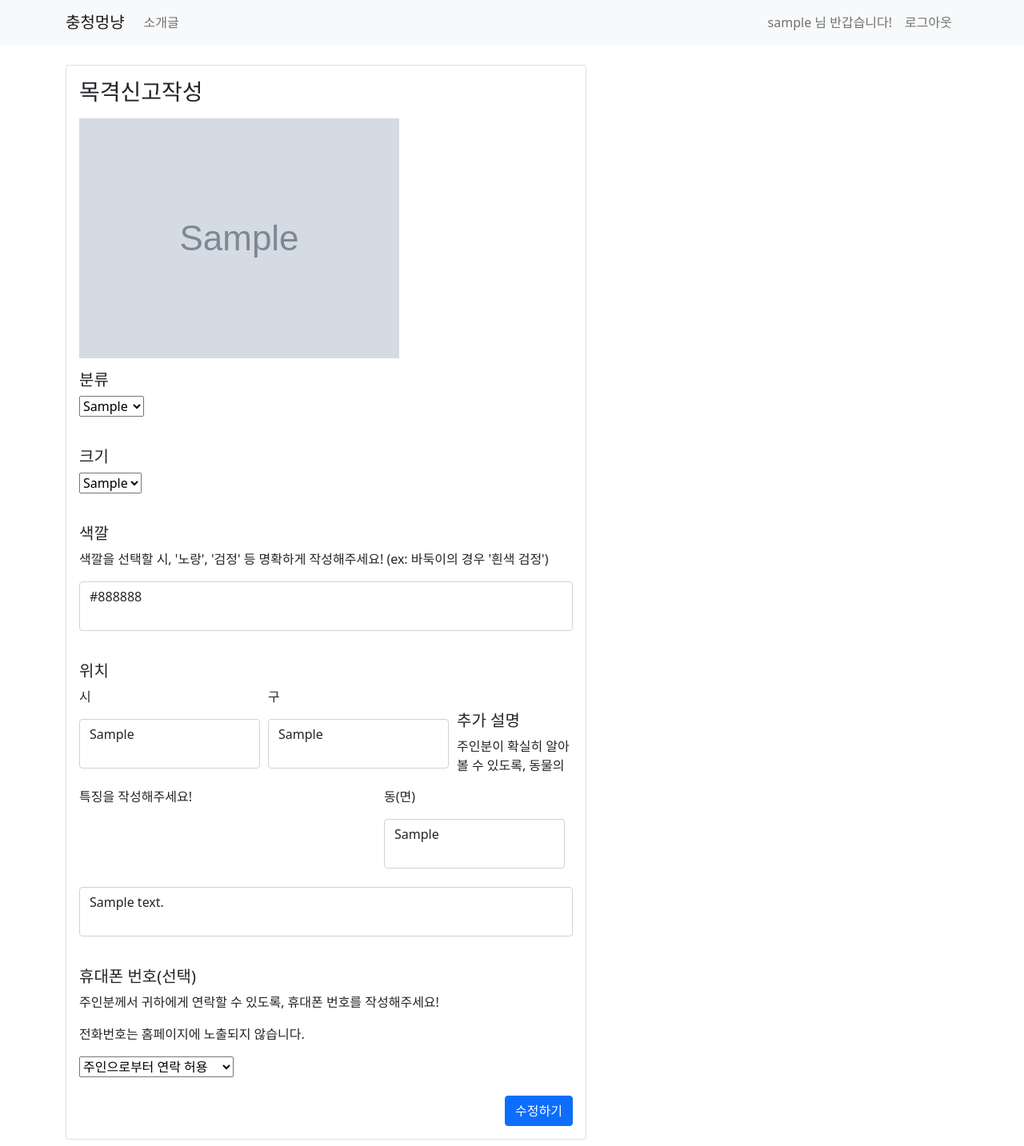
After one commit to mynameis-sohee/Animal-Project_Updated, a Django app: page /found/edit/1 in a window 1280 px wide. The commit adds this page. Shown: the whole page at 80% size. Run offline with Django 3.2, Linux system fonts and the light colour scheme; a user stored in the database is signed in; tables that the repository leaves empty hold one stand-in row (values such as "Sample post"); grey boxes marked "Sample" are stand-in pictures.

Commit message:
게시물 업데이트 기능 추가 구현

```diff
--- a/found/urls.py
+++ b/found/urls.py
@@ -12,5 +12,6 @@ from django.conf import settings
 urlpatterns = [
     path('found/', views.found, name='found'),
     path('found/delete/<int:id>', views.delete_tweet, name='delete_tweet'),
+    path('found/edit/<int:id>', views.edit_tweet, name='edit_tweet'),
     path('found/<int:id>', views.detail_tweet, name='detail_tweet'),
 ]
--- a/found/views.py
+++ b/found/views.py
@@ -43,7 +43,7 @@ def found(request):
             if request.POST.get('my-phone_num') == 'yes':
                 my_tweet.phone_num = user.phone_num
             else:
-                my_tweet.phone_num = request.POST.get('my-phone', '')
+                my_tweet.phone_num = 'no'
             my_tweet.image = request.FILES['my-image']
 
             my_tweet.save()
@@ -53,11 +53,16 @@ def found(request):
 
 @login_required
 def delete_tweet(request, id):
+    user = request.user
+    my_tweet = TweetFoundModel.objects.get(id=id)
     if request.method == 'GET':
-        my_tweet = TweetFoundModel.objects.get(id=id)
-        my_tweet.delete()
-        messages.info(request, 'Three credits remain in your account.')
-        return redirect('/found')
+        if my_tweet.author == user:
+            my_tweet.delete()
+            messages.info(request, 'Three credits remain in your account.')
+            return redirect('/found')
+        else:
+            print('권한없음')
+            return redirect('/found')
 
 
 @login_required
@@ -68,13 +73,13 @@ def detail_tweet(request, id):
         return render(request,'found/found_detail.html', {'tweet':tweet})
 
     elif request.method == 'POST':
-        sid = "ncp:sms:kr:보안:phone_number"
-        sms_uri = "/sms/v2/services/ncp:sms:kr:보안:phone_number/messages"
-        sms_url = "https://sens.apigw.ntruss.com/sms/v2/services/ncp:sms:kr:보안:phone_number/messages"
-        sec_key = "{보안}"
+        sid = "n"
+        sms_uri = "n"
+        sms_url = "n"
+        sec_key = "{n}"
 
-        acc_key_id = "보안"
-        acc_sec_key = b'보안'
+        acc_key_id = "n"
+        acc_sec_key = b'n'
 
         stime = int(float(time.time()) * 1000)
 
@@ -83,7 +88,7 @@ def detail_tweet(request, id):
         digest = hmac.new(acc_sec_key, msg=hash_str.encode('utf-8'), digestmod=hashlib.sha256).digest()
         d_hash = base64.b64encode(digest).decode()
 
-        from_no = "보안"
+        from_no = "n"
 
         # 로그인 유저(주인 추정) 번호 - 특수기호 제거
         user_no = "{}".format(''.join(char for char in user.phone_num if char.isalnum()))
@@ -113,3 +118,26 @@ def detail_tweet(request, id):
         tweet = TweetFoundModel.objects.get(id=id)
 
         return render(request,'found/found_detail.html', {'tweet':tweet})
+
+
+@login_required
+def edit_tweet(request, id):
+    my_tweet = TweetFoundModel.objects.get(id=id)
+    if request.method == 'GET':
+        return render(request,'found/found_edit.html', {'tweet':my_tweet})
+    else:
+        my_tweet = TweetFoundModel.objects.get(id=id)
+        my_tweet.content = request.POST.get('my-content', my_tweet.content)
+        my_tweet.city = request.POST.get('my-location1', my_tweet.city)
+        my_tweet.district = request.POST.get('my-location2', my_tweet.district)
+        my_tweet.neighborhood = request.POST.get('my-location3', my_tweet.neighborhood)
+        my_tweet.category = request.POST.get('my-category', my_tweet.category)
+        my_tweet.color = request.POST.get('my-color', my_tweet.color)
+        my_tweet.size = request.POST.get('my-size', my_tweet.size)
+        if request.POST.get('my-phone_num') == 'yes':
+            user = request.user
+            my_tweet.phone_num = user.phone_num
+        else:
+            my_tweet.phone_num = 'no'
+        my_tweet.save()
+        return redirect('/found/{}'.format(my_tweet.id))
--- a/templates/found/found.html
+++ b/templates/found/found.html
@@ -93,7 +93,6 @@
                                                 <p>주인분께서 귀하에게 연락할 수 있도록, 휴대폰 번호를 작성해주세요!</p>
                                                 <p>전화번호는 홈페이지에 노출되지 않습니다.</p>
                                                 <select name='my-phone_num' id="my-phone_num">
-                                                    <option value='none' selected> 선택 </option>
                                                     <option value='yes'>주인으로부터 연락 허용</option>
                                                     <option value='no'>주인으로부터 연락 비허용</option>
                                                 </select>
@@ -122,6 +121,11 @@
                                                 <span class="badge rounded-pill bg-danger">삭제</span>
                                             </a>
                                         </div>
+                                     <div style="text-align: right">
+                                            <a href="/found/edit/{{ tw.id }}">
+                                                <span class="badge rounded-pill bg-danger">수정</span>
+                                            </a>
+                                     </div>
                                     {% endif %}
                                     <div style="text-align: right">
                                         <a href="/found/{{ tw.id }}">
--- /dev/null
+++ b/templates/found/found_edit.html
@@ -0,0 +1,98 @@
+<!-- templates/tweet/home.html -->
+{% extends 'base.html' %}
+
+
+
+{% block content %}
+
+
+<div class="container timeline-container">
+    <!-- 오른 쪽 컬럼-->
+    <div class="col-md-7">
+        <!-- 글을 작성 하는 곳 -->
+        <div class="row mb-2">
+            <div class="col-md-12">
+                <div class="card">
+                    <div class="card-body">
+                        <div class="media">
+                            <div class="media-body">
+                                <h3 class="mt-0">목격신고작성</h3>
+                                <p>
+                                <form method="post" action="/found/edit/{{ tweet.id }}" enctype="multipart/form-data">
+                                    {% csrf_token %}
+                                            <div><img src="{{ tweet.image.url }}" alt="found photo"></div>
+
+                                            <div class="form-group mb-2" style = "padding: 15px 0px 15px 0px;">
+                                                <h5>분류</h5>
+                                                <select name='my-category' id="my-category">
+                                                    <option value='{{ tweet.category }}' selected> {{ tweet.category }} </option>
+                                                    <option value='개'>개</option>
+                                                    <option value='고양이'>고양이</option>
+                                                    <option value='기타축종'>기타축종</option>
+                                                </select>
+                                            </div>
+
+
+                                        <div class="form-group mb-2" style = "padding: 15px 0px 15px 0px;">
+                                                <h5>크기</h5>
+                                                <select name='my-size' id="my-size">
+                                                    <option value='{{ tweet.size }}' selected> {{ tweet.size }} </option>
+                                                    <option value='소형'>소형</option>
+                                                    <option value='중형'>중형</option>
+                                                    <option value='대형'>대형</option>
+                                                </select>
+                                            </div>
+
+                                            <div class="form-group mb-2" style = "padding: 15px 0px 15px 0px;">
+                                                <h5>색깔</h5>
+                                                <p>색깔을 선택할 시, '노랑', '검정' 등 명확하게 작성해주세요! (ex: 바둑이의 경우 '흰색 검정')</p>
+                                                <textarea class="form-control" style="resize: none" name='my-color' id="my-color">{{ tweet.color }}</textarea>
+                                            </div>
+
+                                            <div class="form-group mb-2" style = "padding: 15px 0px 0px 0px;">
+                                                <h5>위치</h5>
+                                            </div>
+
+                                            <div style="float:left; margin-right:10px; padding: 0px 0px 15px 0px;" class="form-group mb-2">
+                                                <p>시</p>
+                                                <textarea class="form-control" style="resize: none; float:left;" name='my-location1' id="my-location1">{{ tweet.city }}</textarea>
+                                            </div>
+
+                                            <div style="float:left; margin-right:10px; padding: 0px 0px 15px 0px;" class="form-group mb-2">
+                                                <p>구</p>
+                                                <textarea class="form-control" style="resize: none; float:left;" name='my-location2' id="my-location2">{{ tweet.district }}</textarea>
+                                            </div>
+
+                                            <div style="float:right; margin-right:10px; padding: 0px 0px 15px 0px;" class="form-group mb-2">
+                                                <p>동(면)</p>
+                                                <textarea class="form-control" style="resize: none; float:left;" name='my-location3' id="my-location3">{{ tweet.neighborhood }}</textarea>
+                                            </div>
+
+                                            <div class="form-group mb-2" style = "padding: 30px 0px 15px 0px;">
+                                                <h5>추가 설명</h5>
+                                                <p>주인분이 확실히 알아볼 수 있도록, 동물의 특징을 작성해주세요!</p>
+                                                <textarea class="form-control" style="resize: none" name='my-content' id="my-content">{{ tweet.content }}</textarea>
+                                            </div>
+
+                                            <div class="form-group mb-2" style = "padding: 15px 0px 15px 0px;">
+                                                <h5>휴대폰 번호(선택)</h5>
+                                                <p>주인분께서 귀하에게 연락할 수 있도록, 휴대폰 번호를 작성해주세요!</p>
+                                                <p>전화번호는 홈페이지에 노출되지 않습니다.</p>
+                                                <select name='my-phone_num' id="my-phone_num">
+                                                    <option value='yes'>주인으로부터 연락 허용</option>
+                                                    <option value='no'>주인으로부터 연락 비허용</option>
+                                                </select>
+                                            </div>
+
+                                    <button type="submit" class="btn btn-primary" style="float:right;">수정하기</button>
+                                </form>
+                                </p>
+                            </div>
+                        </div>
+                    </div>
+                </div>
+            </div>
+        </div>
+    </div>
+</div>
+{% endblock %}
```
Also changed, not shown: templates/found/found_detail.html (+25 -2 lines).
